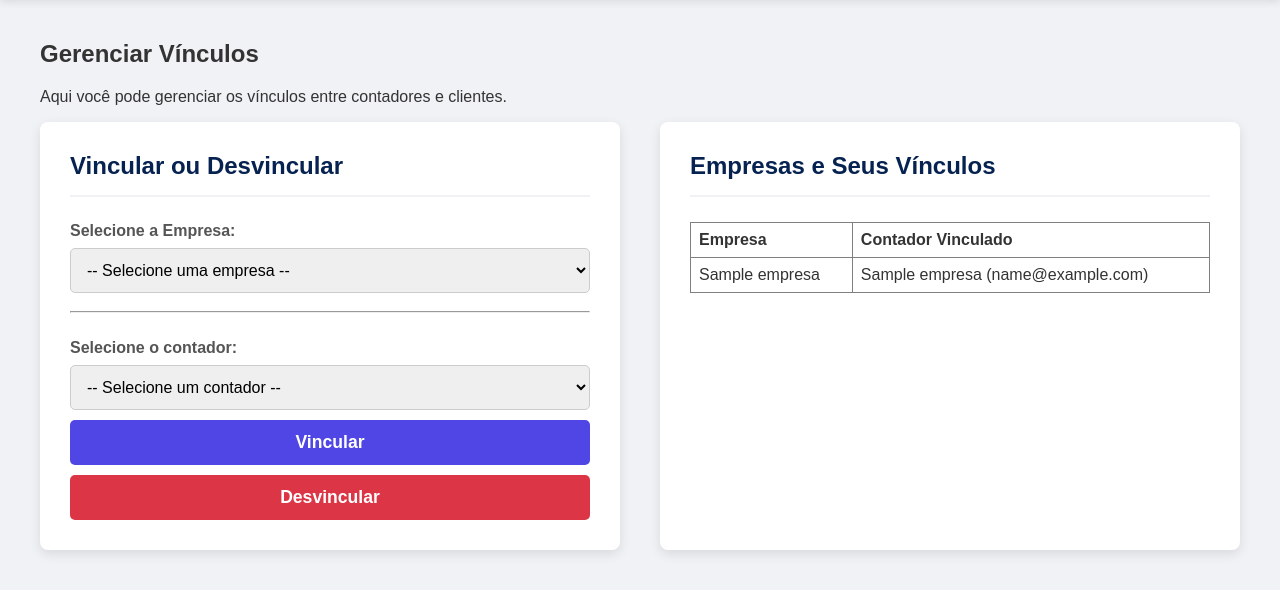
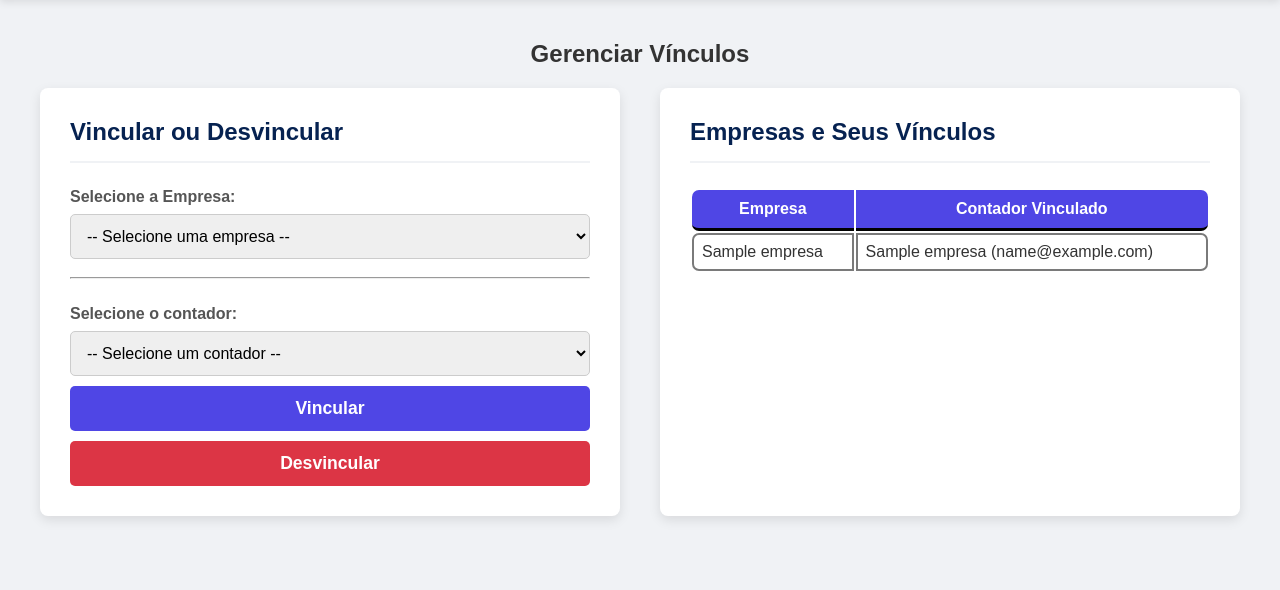
Before and after one commit to sergioguimas/geti-contabil, a Flask app: template templates/admin_vinculo.html in a window 1280 px wide. Shown: the part 92-682 px from the top of the page. Run offline with Flask 3, Linux system fonts and the light colour scheme; the template is opened without the code that fills it: most values are stand-ins (such as "Sample title", 1, 10 or a date in 2020).

Commit message:
estilização de tabelas

```diff
--- a/static/css/admin.css
+++ b/static/css/admin.css
@@ -88,3 +88,40 @@
 #desvincular:hover {
     background-color: #c82333;
 }
+
+.table {
+    width: 100%;
+    margin-top: 20px;
+
+}
+
+.table td {
+    border: 2px solid #7a7a7a;
+    text-align: left;
+    padding: 8px;
+}
+
+.table td:nth-child(1) {
+    border-radius: 7px 0 0 7px;
+}
+
+.table td:nth-child(2) {
+    border-radius: 0 7px 7px 0;
+}
+
+.table th {
+    background-color: #4f46e5;
+    color: white;
+    box-align: center;
+    padding: 10px;
+    outline-offset: 3px;
+    border-bottom: 3px solid #000000;
+}
+
+.table th:nth-child(1) {
+    border-radius: 7px 0 0 7px;
+}
+
+.table th:nth-child(2) {
+    border-radius: 0 7px 7px 0;
+}
--- a/templates/admin_vincular_drive.html
+++ b/templates/admin_vincular_drive.html
@@ -38,7 +38,7 @@
 
     <div class="admin-container">
     <h1>Vincular Pasta do Drive a uma Empresa</h1>
-    <p>Use o formulário abaixo para encontrar pastas no Google Drive.</p>
+    <p>Use o formulário da esquerda para encontrar pastas no Google Drive e a direita para vincular a empresa.</p>
 
     <div class="admin-container">
         <div class="form-wrapper">
--- a/templates/admin_vinculo.html
+++ b/templates/admin_vinculo.html
@@ -49,10 +49,9 @@
             {% endif %}
         {% endwith %}
 
-        <h2>Gerenciar Vínculos</h2>
-        <p>Aqui você pode gerenciar os vínculos entre contadores e clientes.</p>
+        <h2 align="center">Gerenciar Vínculos</h2>
+
         <div class="form-wrapper">
-
             <div class="form-container">
                 <h2>Vincular ou Desvincular</h2>
                 <form method="POST" action="{{ url_for('admin_vinculos') }}">
@@ -87,20 +86,20 @@
             <div class="form-container">
                 <h2>Empresas e Seus Vínculos</h2>
 
-                <table style="width: 100%; border-collapse: collapse;" border="1">
+                <table class="table">
                     <thead>
                         <tr>
-                            <th style="padding: 8px; text-align: left;">Empresa</th>
-                            <th style="padding: 8px; text-align: left;">Contador Vinculado</th>
+                            <th>Empresa</th>
+                            <th>Contador Vinculado</th>
                         </tr>
                     </thead>
                     <tbody>
                         {% for empresa in empresas_vinculadas %}
                         <tr>
-                            <td style="padding: 8px;">
+                            <td>
                                 {{ empresa.nome_fantasia or empresa.razao_social }}
                             </td>
-                            <td style="padding: 8px;">
+                            <td>
                                 {% if empresa.contador_nome %}
                                     {{ empresa.contador_nome }} ({{ empresa.contador_email }})
                                 {% else %}
```
Also changed, not shown: templates/admin_cadastros.html (+12 -13 lines).
